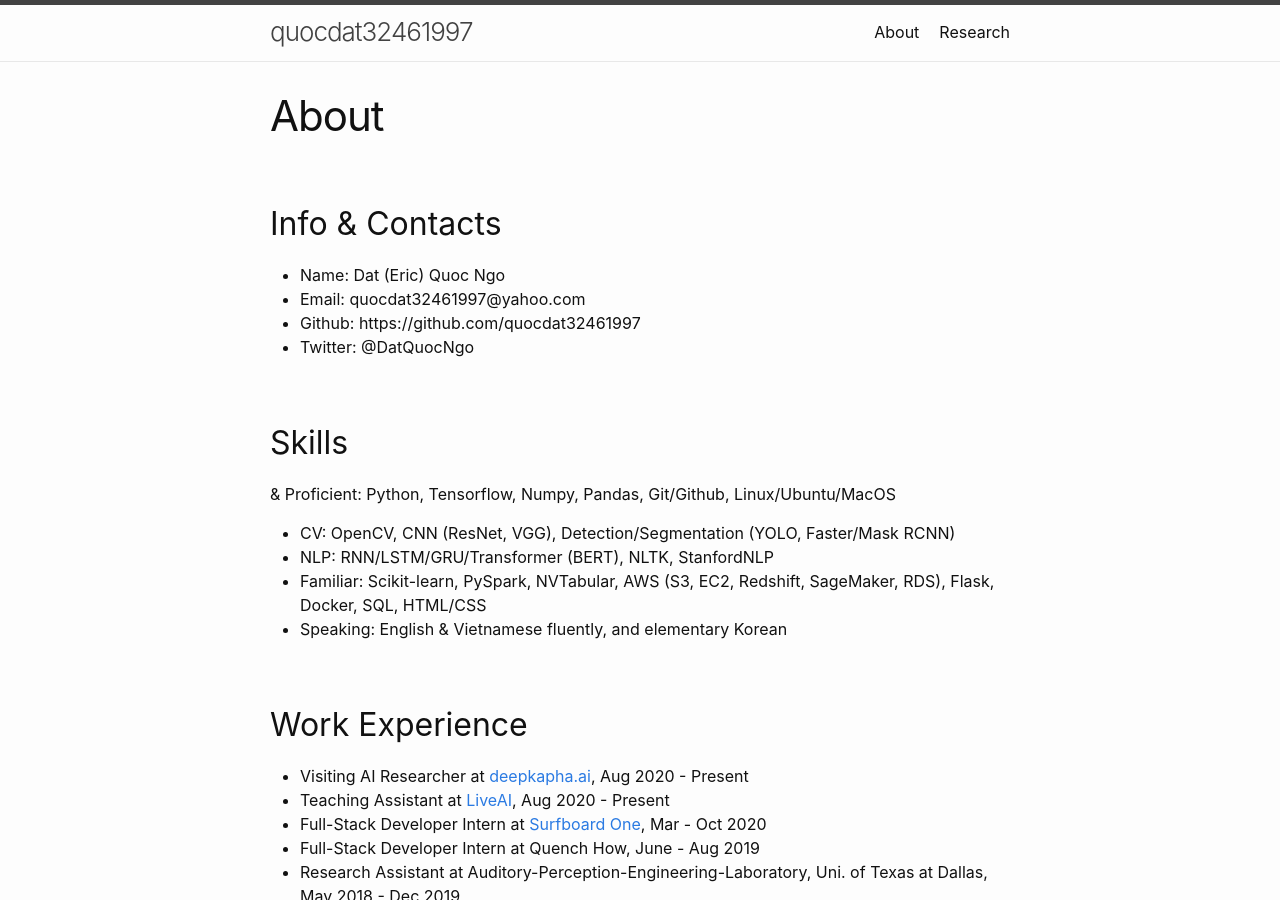
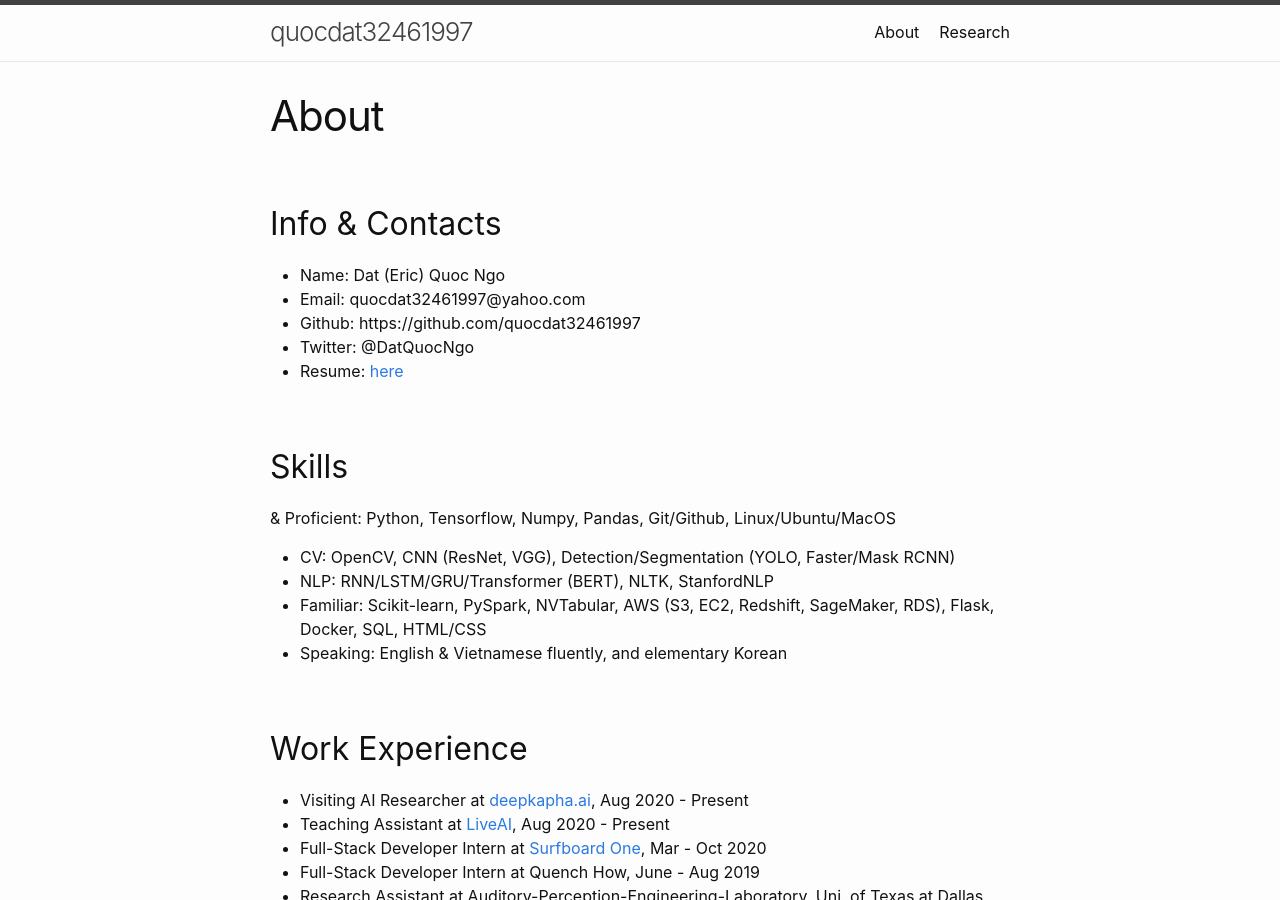
Before and after one commit to quocdat32461997/quocdat32461997.github.io, a Jekyll site: the page built from about.md, in a window 1280 px wide and 900 px high. Built offline with Jekyll 4.4.1, drawn with Linux system fonts in a browser that asks for light colours.

Commit message:
Update about.md

```diff
--- a/about.md
+++ b/about.md
@@ -9,6 +9,7 @@ permalink: /about/
 * Email: quocdat32461997@yahoo.com
 * Github: https://github.com/quocdat32461997
 * Twitter: @DatQuocNgo
+* Resume: [here](https://docs.google.com/document/d/1CF6nI70QY4MqLXdwOUBigTZUhcnYS-l9/edit?usp=drive_web&ouid=103238216527784296028&rtpof=true)
 
 ## Skills
 &	Proficient: 	Python, Tensorflow, Numpy, Pandas, Git/Github, Linux/Ubuntu/MacOS
```
